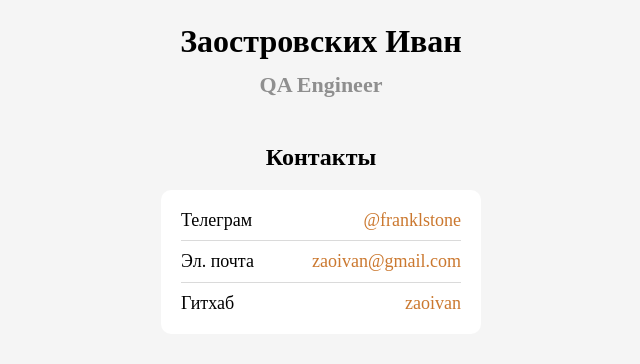
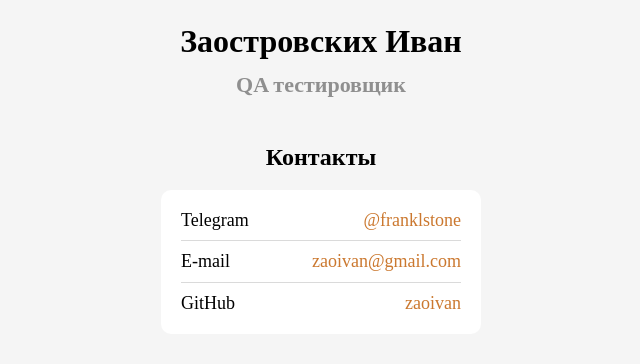
Before and after one commit to zaoivan/QA-cv, a plain HTML site: page index.html in a window 1280 px wide. Shown: the part 248-612 px from the top of the page, without its empty margins (319-959 px from the left). Drawn offline with Linux system fonts and the light colour scheme.

Commit message:
перевёл на английский заголовки контактов

```diff
--- a/index.html
+++ b/index.html
@@ -20,24 +20,24 @@
     <header class="header">
       <img src="./avatar.jpg" alt="avatar" class="header__avatar" />
       <h1 class="header__title">Заостровских Иван</h1>
-      <h3 class="header__subtitle">QA Engineer</h3>
+      <h3 class="header__subtitle">QA тестировщик</h3>
     </header>
     <main>
       <section class="links">
         <h2 class="links__header">Контакты</h2>
         <ul class="links__container">
           <li class="links__link">
-            <p class="links__title">Телеграм</p>
+            <p class="links__title">Telegram</p>
             <a class="linsk__link" href="http://t.me/franklstone">@franklstone</a>
           </li>
           <li class="links__link">
-            <p class="links__title">Эл. почта</p>
+            <p class="links__title">E-mail</p>
             <a class="linsk__link" href="mailto:zaoivan@gmail.com"
               >zaoivan@gmail.com</a
             >
           </li>
           <li class="links__link">
-            <p class="links__title">Гитхаб</p>
+            <p class="links__title">GitHub</p>
             <a class="linsk__link" href="http://github.com/zaoivan/">zaoivan</a>
           </li>
         </ul>
```
